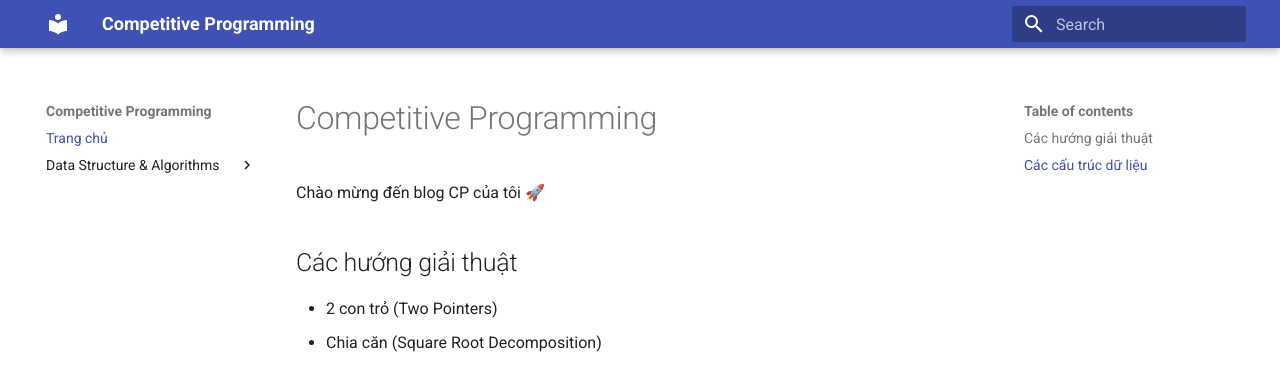
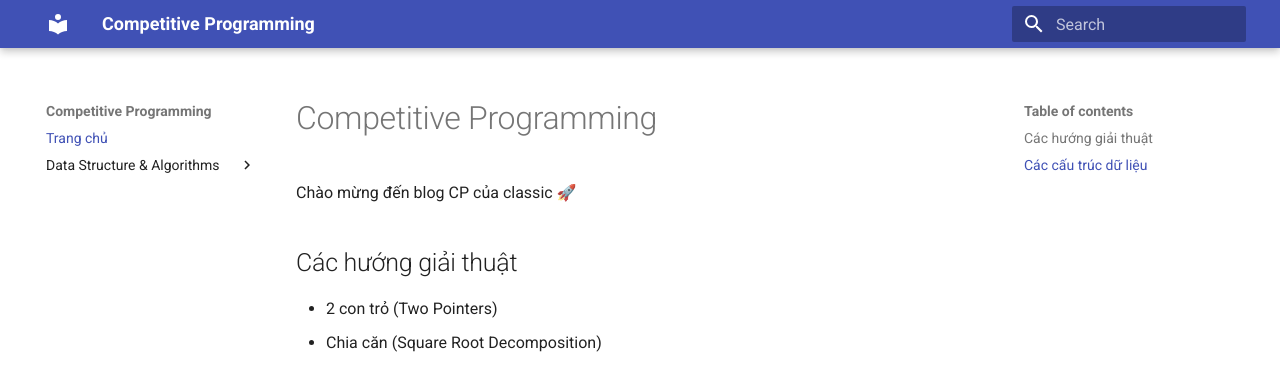
Before and after one commit to hmtrung2305/competitiveprogramming, an MkDocs documentation site: the page built from docs/index.md, in a window 1280 px wide. Shown: the top 365 px of the page. Built offline with MkDocs 1.6.1 and Material for MkDocs 9.7.7, drawn with Linux system fonts in a browser that asks for light colours.

```diff
--- a/docs/index.md
+++ b/docs/index.md
@@ -1,6 +1,6 @@
 # Competitive Programming
 
-Chào mừng đến blog CP của tôi 🚀
+Chào mừng đến blog CP của classic 🚀
 
 ## Các hướng giải thuật
 - 2 con trỏ (Two Pointers)
```
Also changed, not shown: docs/cp/twopointers.md (+1 -1 lines).
